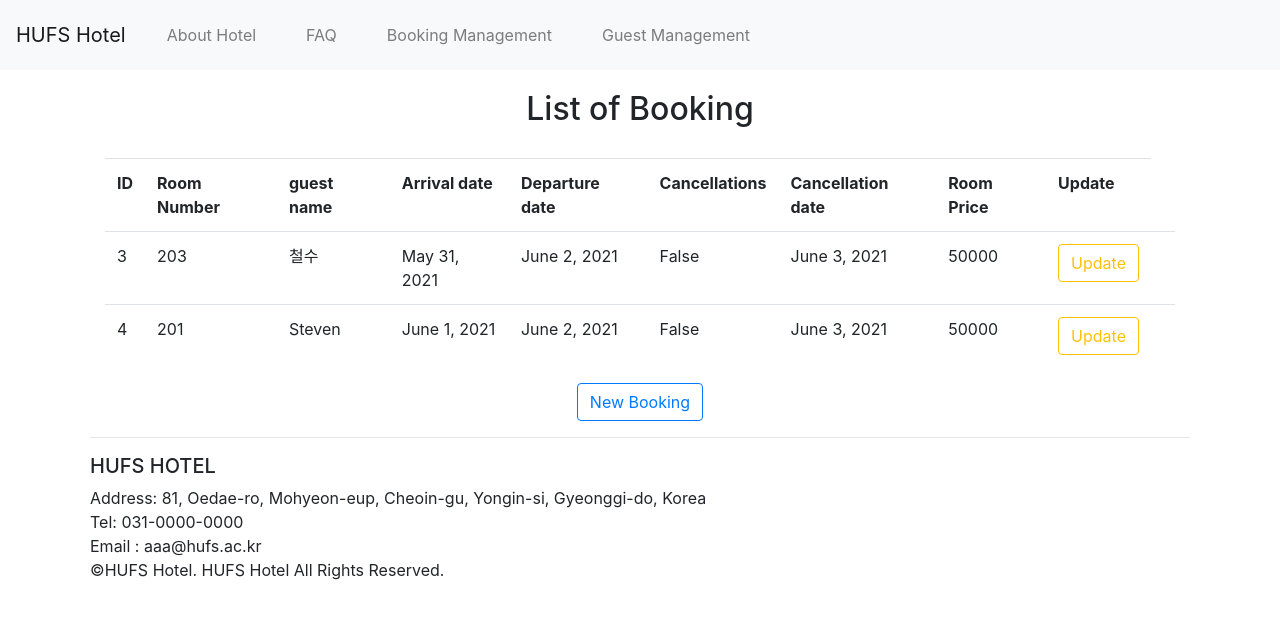
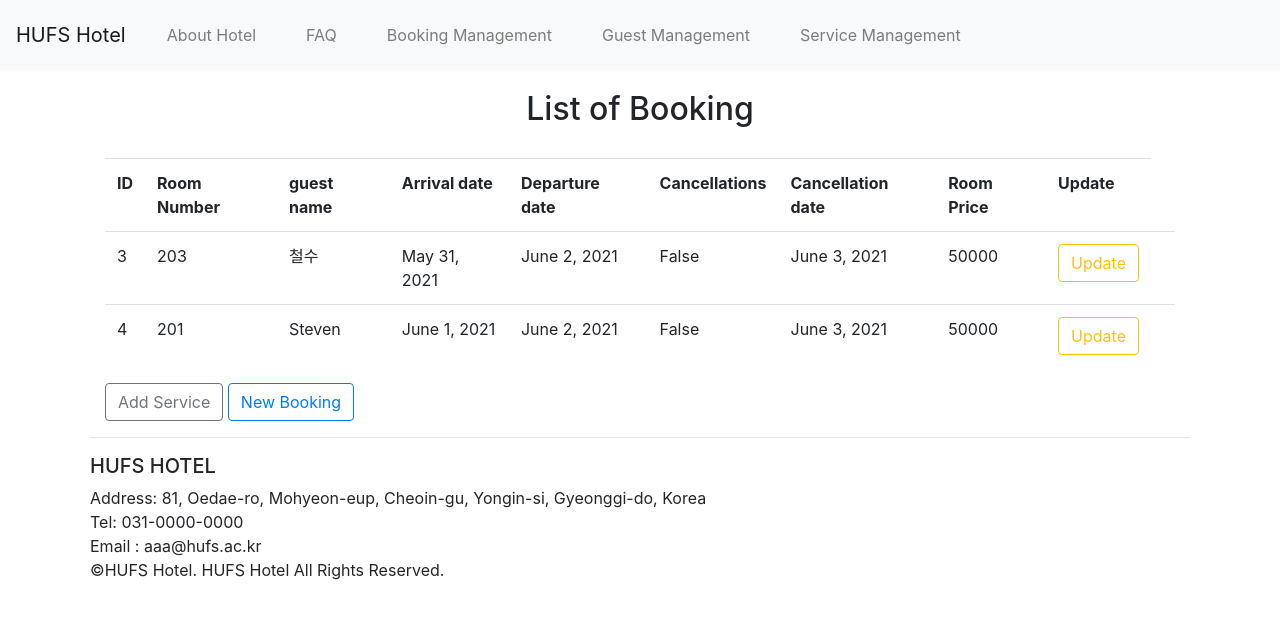
Before and after one commit to ju0103/HotelReservation, a Django app: page /bookingmgmt/ in a window 1280 px wide. Shown: the top 619 px of the page. Run offline with Django 3.2, Linux system fonts and the light colour scheme; data comes from the database, SQL or seed files in the repository; some libraries are stand-ins or nearby versions.

Commit message:
Create service management functions

```diff
--- a/bookingmgmt/models.py
+++ b/bookingmgmt/models.py
@@ -37,3 +37,6 @@ class Charge(models.Model):
     minibar = models.BooleanField(blank=True)
     room_service = models.BooleanField(blank=True)
     early_checkIn = models.BooleanField(blank=True)
+
+    def __str__(self):
+        return self.reservation
--- a/bookingmgmt/urls.py
+++ b/bookingmgmt/urls.py
@@ -13,4 +13,9 @@ urlpatterns = [
     path('updateguest/<int:id>/', views.update_guest, name='update_guest'),
     path('deleteguest/<int:id>/', views.delete_guest, name='delete_guest'),
 
+    path('services/', views.list_services, name = 'list_services'),
+    path('newservice/', views.add_service, name='add_service'),
+    path('updateservice/<int:id>/', views.update_service, name='update_service'),
+    path('deleteservice/<int:id>/', views.delete_service, name='delete_service'),
+
 ]
--- a/bookingmgmt/views.py
+++ b/bookingmgmt/views.py
@@ -1,8 +1,8 @@
 from django.http import HttpResponseRedirect
 from django.shortcuts import render, redirect
 
-from bookingmgmt.models import Reservation, Guest
-from bookingmgmt.forms import BookingForm, GuestForm
+from bookingmgmt.models import Reservation, Guest, Charge
+from bookingmgmt.forms import BookingForm, GuestForm, ServiceForm
 
 
 def list_bookings(request):
@@ -69,3 +69,36 @@ def delete_guest(request, id):
         return redirect('list_guests')
 
     return render(request, 'bookingmgmt/guest_delete_confirm.html', {'guest': guest})
+
+
+def list_services(request):
+    services = Charge.objects.all()
+    return render(request, 'bookingmgmt/list_services.html', {'services': services})
+
+def add_service(request):
+    serviceform = ServiceForm(request.POST or None)
+
+    if serviceform.is_valid():
+        serviceform.save()
+        return redirect('list_services')
+
+    return render(request, 'bookingmgmt/service_form.html', {'serviceform': serviceform})
+
+def update_service(request, id):
+    service = Charge.objects.get(id=id)
+    serviceform = ServiceForm(request.POST or None, instance=service)
+
+    if serviceform.is_valid():
+        serviceform.save()
+        return redirect('list_services')
+
+    return render(request, 'bookingmgmt/service_form.html', {'serviceform': serviceform, 'service': service})
+
+def delete_service(request, id):
+    service = Charge.objects.get(id=id)
+
+    if request.method == 'POST':
+        service.delete()
+        return redirect('list_services')
+
+    return render(request, 'bookingmgmt/service_delete_confirm.html', {'service': service})
--- a/templates/bookingmgmt/list_bookings.html
+++ b/templates/bookingmgmt/list_bookings.html
@@ -34,7 +34,8 @@
                 {% endfor %}
         </table>
 
-        <center><a class="btn btn-outline-primary pull-right" href = "{%url 'add_booking' %}"> New Booking </a></center>
+        <a class="btn btn-outline-secondary pull-right" href = "{%url 'add_service' %}"> Add Service </a>
+        <a class="btn btn-outline-primary pull-right" href = "{%url 'add_booking' %}"> New Booking </a>
 
     </div>
 
--- a/templates/bookingmgmt/list_guests.html
+++ b/templates/bookingmgmt/list_guests.html
@@ -29,9 +29,9 @@
                     </tr>
                 {% endfor %}
         </table>
+
+        <a class="btn btn-outline-primary pull-right" href="{% url 'add_guest' %}"> New Guest </a></center>
+
     </div>
 
-
-    <center><a class="btn btn-outline-primary pull-right" href="{% url 'add_guest' %}"> New Guest </a></center>
-
 {% endblock %}
--- a/templates/index/base.html
+++ b/templates/index/base.html
@@ -24,6 +24,7 @@
                 <li class="nav-item mx-1 btn"><a class="nav-link" href="{% url 'list_bookings' %}">Booking Management</a>
                 </li>
                 <li class="nav-item mx-1 btn"><a class="nav-link" href="{% url 'list_guests' %}">Guest Management</a></li>
+                <li class="nav-item mx-1 btn"><a class="nav-link" href="{% url 'list_services' %}">Service Management</a></li>
             </ul>
         </div>
     </nav>
```
Also changed, not shown: bookingmgmt/forms.py (+7 -1 lines), db.sqlite3.
